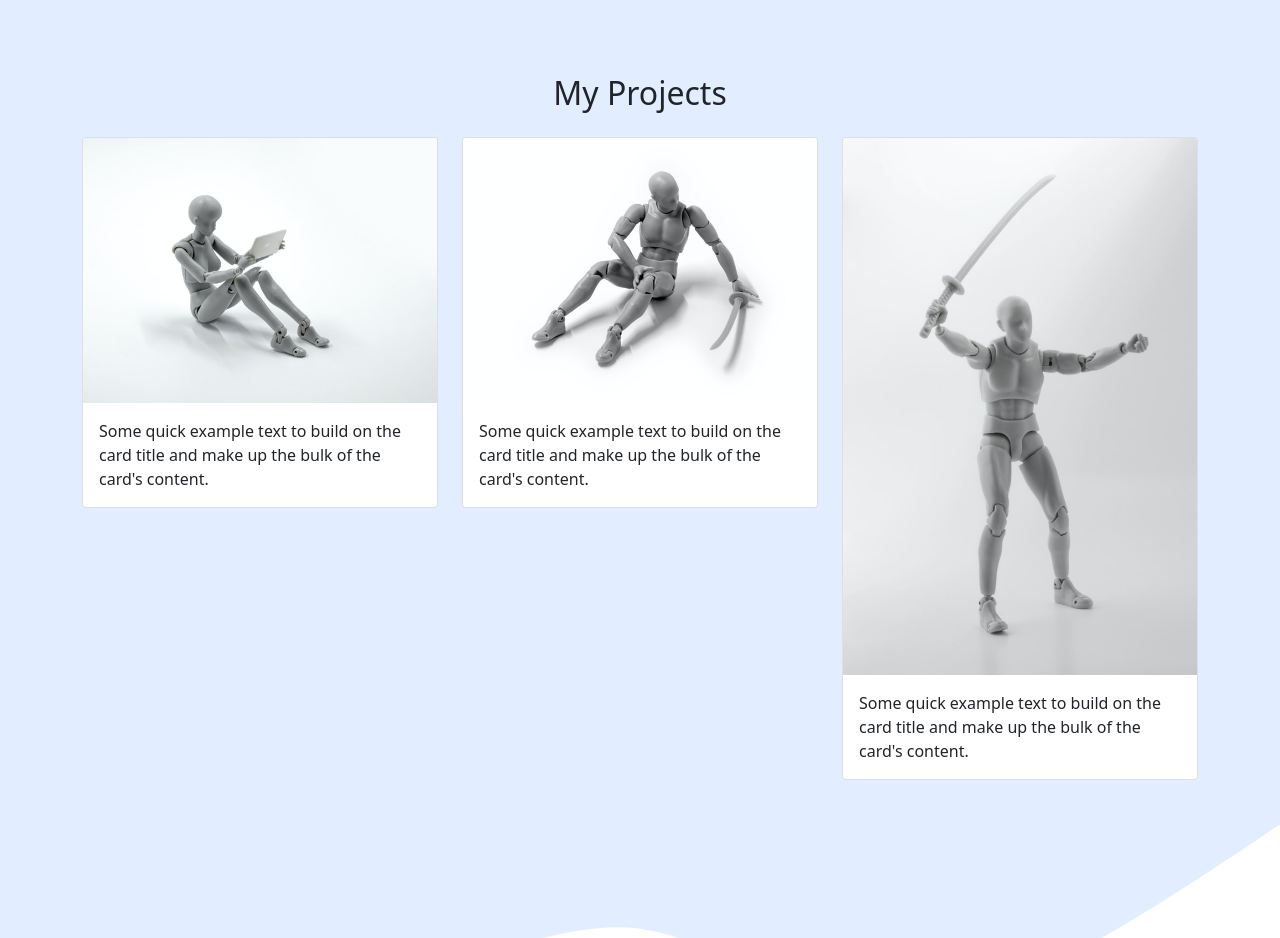
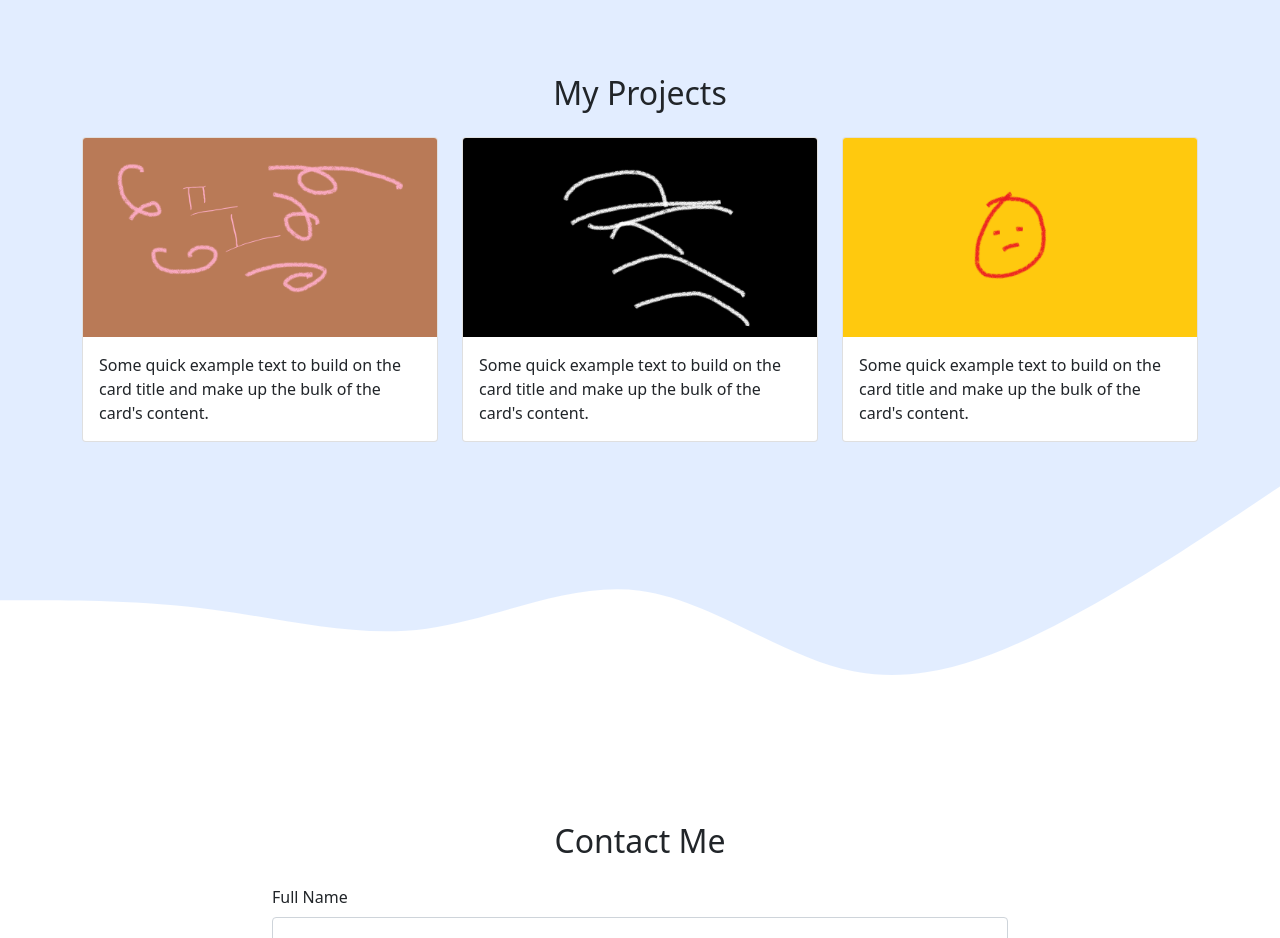
Before and after one commit to netliar/sggyit.github.io, a plain HTML site: page index.html in a window 1280 px wide. Shown: the part 1360-2298 px from the top of the page. Drawn offline with nearby package versions, Linux system fonts and the light colour scheme.

Commit message:
change pictures

```diff
--- a/index.html
+++ b/index.html
@@ -97,7 +97,7 @@
         <div class="row">
           <div class="col-md-4 mb-3">
             <div class="card">
-              <img src="img/projects/figure1.jpg" class="card-img-top" alt="Action figure with her laptop" />
+              <img src="img/projects/random.png" class="card-img-top" alt="Action figure with her laptop" />
               <div class="card-body">
                 <p class="card-text">Some quick example text to build on the card title and make up the bulk of the card's content.</p>
               </div>
@@ -105,7 +105,7 @@
           </div>
           <div class="col-md-4 mb-3">
             <div class="card">
-              <img src="img/projects/figure2.jpg" class="card-img-top" alt="Action figure with his sword" />
+              <img src="img/projects/random2.png" class="card-img-top" alt="Action figure with his sword" />
               <div class="card-body">
                 <p class="card-text">Some quick example text to build on the card title and make up the bulk of the card's content.</p>
               </div>
@@ -113,7 +113,7 @@
           </div>
           <div class="col-md-4 mb-3">
             <div class="card">
-              <img src="img/projects/figure3.jpg" class="card-img-top" alt="Action figure stand with his sword" />
+              <img src="img/projects/sad.png" class="card-img-top" alt="Action figure stand with his sword" />
               <div class="card-body">
                 <p class="card-text">Some quick example text to build on the card title and make up the bulk of the card's content.</p>
               </div>
```
Also changed, not shown: img/projects/figure1.jpg (deleted), img/projects/figure2.jpg (deleted), img/projects/figure3.jpg (deleted), img/projects/random.png (added), img/projects/random2.png (added), img/projects/sad.png (added).
